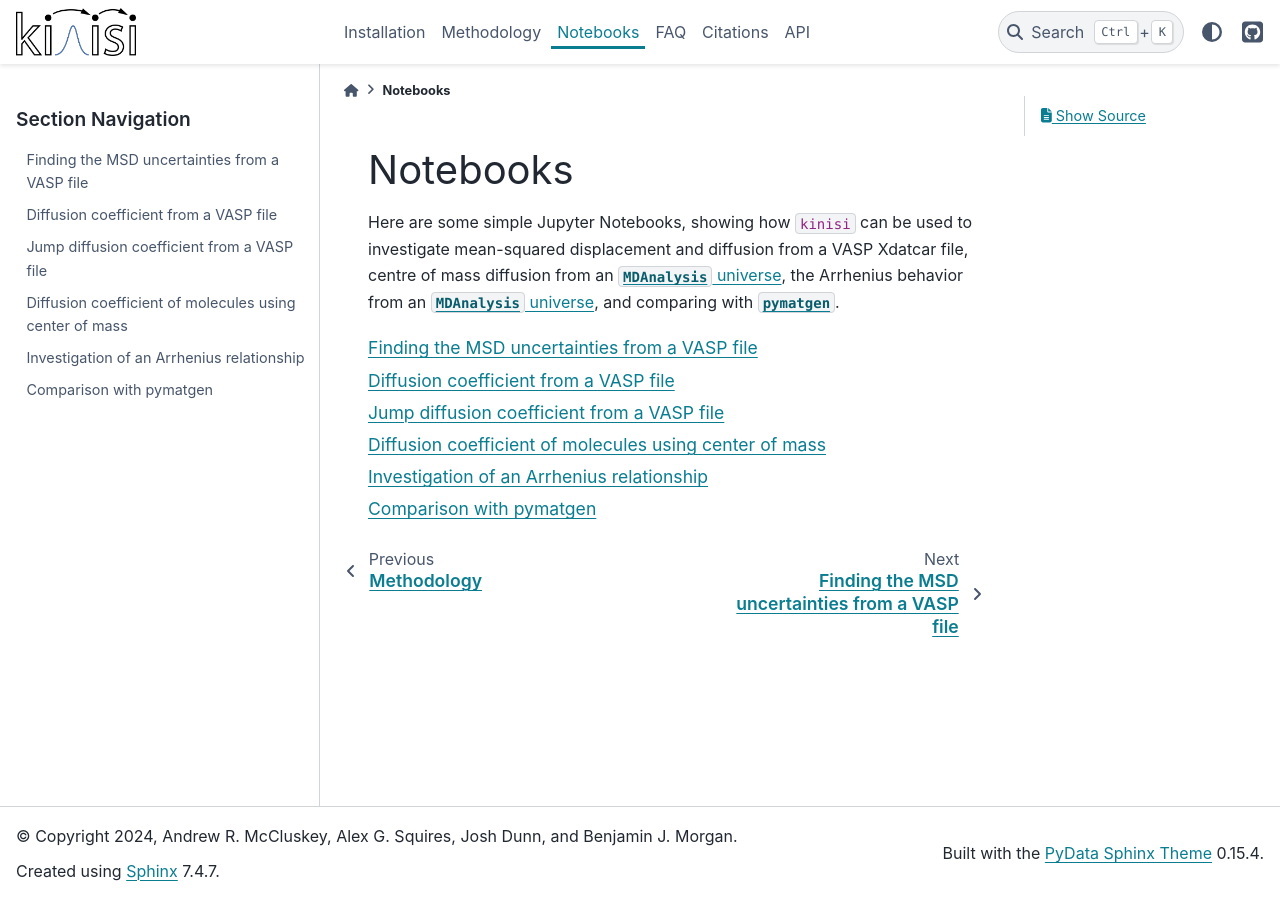
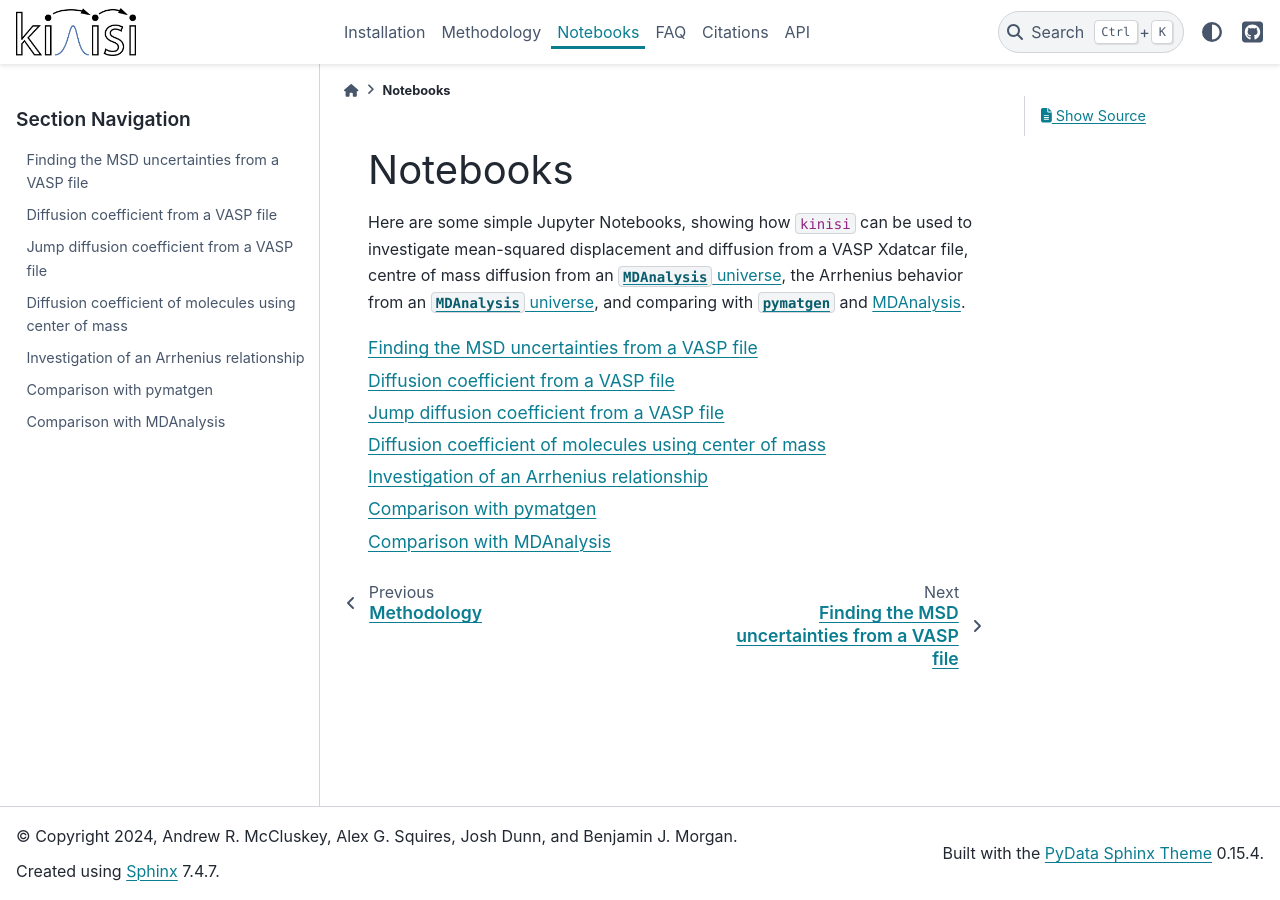
Before and after one commit to bjmorgan/kinisi, a Sphinx documentation site: the page built from docs/source/notebooks.md, in a window 1280 px wide. Built offline with Sphinx 7.4.7 and the PyData theme 0.15.4, drawn with Linux system fonts in a browser that asks for light colours.

Commit message:
Update notebooks.md

````diff
--- a/docs/source/notebooks.md
+++ b/docs/source/notebooks.md
@@ -1,6 +1,6 @@
 # Notebooks
 
-Here are some simple Jupyter Notebooks, showing how `kinisi` can be used to investigate mean-squared displacement and diffusion from a VASP Xdatcar file, centre of mass diffusion from an [`MDAnalysis` universe](https://userguide.mdanalysis.org/stable/universe.html), the Arrhenius behavior from an [`MDAnalysis` universe](https://userguide.mdanalysis.org/stable/universe.html), and comparing with [`pymatgen`](https://pymatgen.org/addons#add-ons-for-analysis).
+Here are some simple Jupyter Notebooks, showing how `kinisi` can be used to investigate mean-squared displacement and diffusion from a VASP Xdatcar file, centre of mass diffusion from an [`MDAnalysis` universe](https://userguide.mdanalysis.org/stable/universe.html), the Arrhenius behavior from an [`MDAnalysis` universe](https://userguide.mdanalysis.org/stable/universe.html), and comparing with [`pymatgen`](https://pymatgen.org/addons#add-ons-for-analysis) and [MDAnalysis](https://docs.mdanalysis.org/stable/documentation_pages/analysis/msd.html).
 
 ```{toctree}
 ---
@@ -13,4 +13,5 @@
 ase_COG
 arrhenius_t
 pymatgen
+mdanalysis
 ```
````
